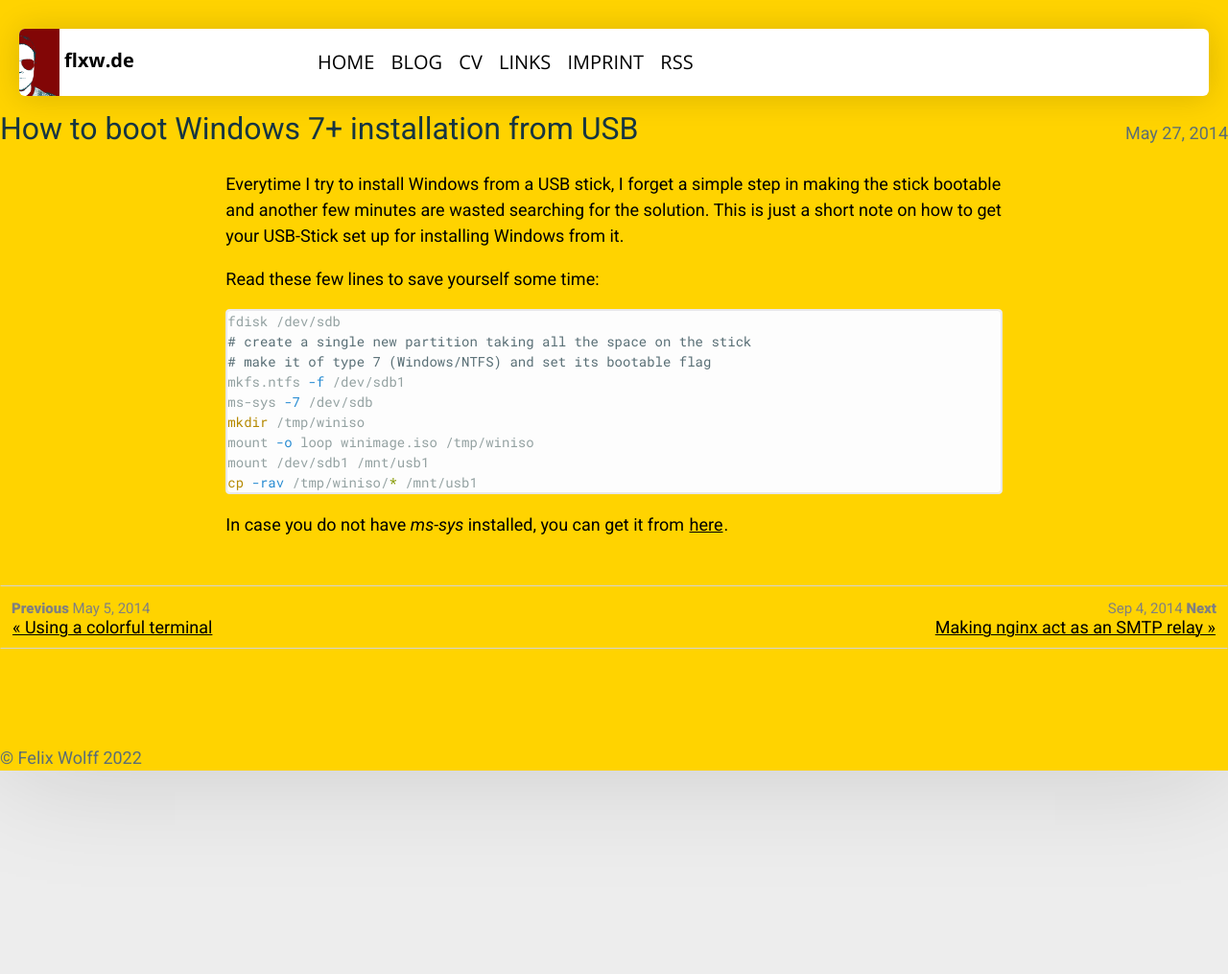
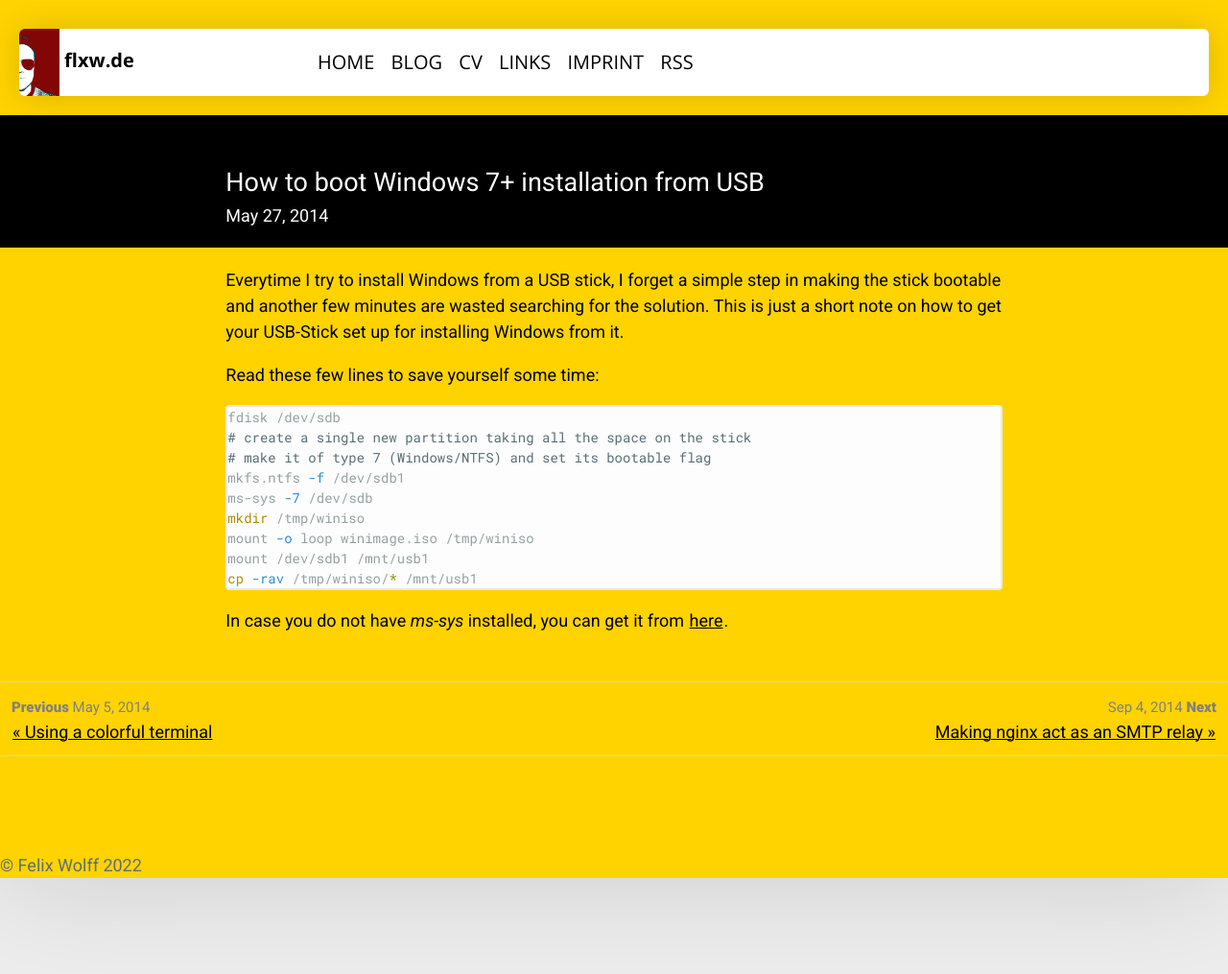
Before and after one commit to flxw/flxw.github.io, a Jekyll site: the page built from _posts/2014-5-27-install-windows-7+-from-usb.markdown, in a window 1280 px wide. Shown: the whole page at 96% size. Built offline with Jekyll 4.4.1, drawn with Linux system fonts in a browser that asks for light colours; before the commit the page ends 903 px from its top, so only the background shows below that.

Commit message:
refactor: format article heading properly

```diff
--- a/_layouts/post.html
+++ b/_layouts/post.html
@@ -3,8 +3,14 @@ layout: page
 ---
 <article class="c-article">
   <header class="c-article__header">
-    <h1 class="c-article__title">{{ page.title }}</h1>
-    <p class="c-article__time"><time datetime="{{ page.date | date_to_xmlschema }}" itemprop="datePublished">{{ page.date | date: "%b %-d, %Y" }}</time></p>
+    <div class="c-article__header-content">
+      <h1 class="c-article__title">{{ page.title }}</h1>
+      <p class="c-article__time">
+        <time datetime="{{ page.date | date_to_xmlschema }}" itemprop="datePublished">
+          {{ page.date | date: "%b %-d, %Y" }}
+        </time>
+      </p>
+    </div>
   </header>
   <!-- Post Tags -->
   <ul class="c-tags">
--- a/_sass/components/_article.scss
+++ b/_sass/components/_article.scss
@@ -4,37 +4,26 @@
 
 .c-article {
     margin-bottom: 10rem; // 100px
+    @include fs--body;
 }
 
 .c-article__header {
+    color: white;
+    background-color: black;
+    margin-top: 2rem;
     margin-bottom: 2rem; // 50px
-    @media screen and (min-width: $bp__sm) {
-        display: -webkit-box;
-        display: -webkit-flex;
-        display: -ms-flexbox;
-        display: flex;
-        -webkit-flex-wrap: wrap;
-            -ms-flex-wrap: wrap;
-                flex-wrap: wrap;
-        -webkit-box-pack: justify;
-        -webkit-justify-content: space-between;
-            -ms-flex-pack: justify;
-                justify-content: space-between;
-        -webkit-box-align: baseline;
-        -webkit-align-items: baseline;
-            -ms-flex-align: baseline;
-                align-items: baseline;
-    }
 }
 
-.c-article__title {
-    @include fs--heading-1;
-    color: $c-base__02;
-}
+.c-article__header-content {
+    width: 80ch;
+    margin-left: auto;
+    margin-right: auto;
+    padding-top: 5rem;
+    padding-bottom: 2rem;
 
-.c-article__time {
-    @include fs--body;
-    color: $c-base__01;
+    * {
+        color: white !important;
+    }
 }
 
 .c-article__main {
@@ -42,7 +31,6 @@
     margin-left: auto;
     margin-right: auto;
     margin-bottom: 5rem; // 50px
-    @include fs--body;
     color: $article-body-color;
 
     > * {
```
